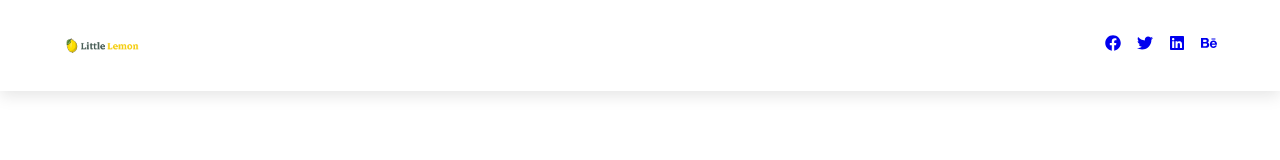
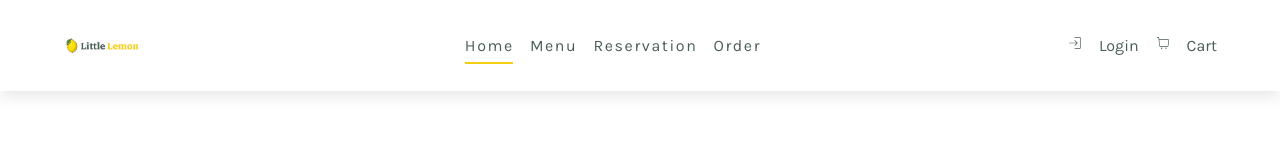
Before and after one commit to shaymk1/Reserve-a-table-react-app, a React (Create React App) app: page / in a window 1280 px wide. Shown: the top 160 px of the page. Built offline with nearby package versions, Linux system fonts and the light colour scheme; a web font is replaced by a local one.

Commit message:
navbar component finally where i want it to be

```diff
--- a/src/App.css
+++ b/src/App.css
@@ -23,8 +23,10 @@
 	--primary-color: #927b07;
 	--tertiary-color: #faeb9e;
 	--white-color: #fff;
+  --black-color: #000;
+  --red-color: hsl(360, 67%, 44%);
 	--light-gray: #d3d3d3;
-    --text-color:#001d38;
+  --text-color:#001d38;
 	/**
    * border-radius
    */
--- a/src/component/Navbar/Navbar.js
+++ b/src/component/Navbar/Navbar.js
@@ -1,56 +1,73 @@
 
 import "./navbar.css";
-import React, { useState, useRef, useEffect } from 'react';
+import { useState, useRef, useEffect } from 'react';
 import { FaBars } from 'react-icons/fa';
-import { links, social } from '../../data';
+import { links, navIcons } from "../../data";
 import logo from "../../../src/images/logo.png";
 import { Link, NavLink } from "react-router-dom";
 
 const Navbar = () => {
  const [showLinks, setShowLinks] = useState(false);
-  const linksContainerRef = useRef(null);
-  const linksRef = useRef(null);
+ //to control the height of the navbar dynamically by using the height of the links
+ const linksContainerRef = useRef(null);//for the links container
+ const linksRef = useRef(null);//for the ul
+
   const toggleLinks = () => {
 		setShowLinks(!showLinks);
-  };
+	}
+  // linksRef.current.getBoundingClientRect
+
   useEffect(() => {
-    const linksHeight = linksRef.current.getBoundingClientRect().height;
+		const linksHeight = linksContainerRef.current.scrollHeight;
 		if (showLinks) {
 			linksContainerRef.current.style.height = `${linksHeight}px`;
 		} else {
-      linksContainerRef.current.style.height = '0px';
+			linksContainerRef.current.style.height = "0px";
 		}
 	}, [showLinks]);
+
+
   return (
 		<nav>
-      <div className='nav-center'>
-        <div className='nav-header'>
+			<div className="nav-center">
+				<div className="nav-header">
 					<Link to="/" className="logo">
-                <img src={logo} className='logo' alt='logo' />
+						<img src={logo} className="logo" alt="logo" />
 					</Link>
 
-          <button className='nav-toggle' onClick={toggleLinks}>
+					<button
+						className="nav-toggle"
+						onClick={toggleLinks}
+					>
 						<FaBars />
 					</button>
 				</div>
-        <div className='links-container' ref={linksContainerRef}>
-          <ul className='links' ref={linksRef}>
+				{/* <div className= {`${showLinks?"links-container show-container" :"links-container" }`}> */}
+				<div className="links-container" ref={linksContainerRef}>
+					<ul className="links" ref={linksRef}>
 						{links.map((link) => {
-              const { id, home, path } = link;
+							const { id, page, path } = link;
 							return (
 								<li key={id}>
-                    <NavLink to={path}>{home}</NavLink>
+									<NavLink
+										to={path}
+										className={({ isActive }) => (isActive ? "active-nav" : "")}
+										end
+									>
+										{page}
+									</NavLink>
 								</li>
 							);
 						})}
 					</ul>
 				</div>
-        <ul className='social-icons'>
-          {social.map((socialIcon) => {
-            const { id, url, icon } = socialIcon;
+				<ul className="nav-icons">
+					{navIcons.map((navIcon) => {
+						const { id, text, url, icon } = navIcon;
 						return (
 							<li key={id}>
-                <a href={url}>{icon}</a>
+								<Link to={url}>{icon}</Link>
+								<Link to={url}>{text}</Link>
 							</li>
 						);
 					})}
--- a/src/component/Navbar/navbar.css
+++ b/src/component/Navbar/navbar.css
@@ -6,7 +6,7 @@ Navbar
 ===============
 */
 nav {
-  /* background: var(--white-color); */
+  background: var(--white-color);
   box-shadow: var(--light-shadow);
 }
 .nav-header {
@@ -17,14 +17,14 @@ nav {
 }
 .nav-toggle {
   font-size: 1.5rem;
-  /* color: var(--clr-primary-5); */
+  color: var(--secondary-color);
   background: transparent;
   border-color: transparent;
   transition: var(--transition);
   cursor: pointer;
 }
 .nav-toggle:hover {
-  /* color: var(--clr-primary-1); */
+  color: var(--red-color);
   transform: rotate(90deg);
 }
 .logo {
@@ -40,11 +40,11 @@ nav {
   transition: var(--transition);
 }
 .links a:hover {
-  /* background: var(--clr-primary-8); */
-  /* color: var(--clr-primary-5); */
+   background: var(--red-color);
+  color: var(--white-color);
   padding-left: 1.5rem;
 }
-.social-icons {
+.nav-icons {
   display: none;
 }
 .links-container {
@@ -52,9 +52,26 @@ nav {
   overflow: hidden;
   transition: var(--transition);
 }
-.show-container {
-  height: 10rem;
+/* .show-container {
+ height: 12rem;
+
+} */
+
+.active-nav {
+	position: relative;
 }
+
+.active-nav::after {
+	content: "";
+	display: block;
+	width: 3rem;
+	height: 0.1rem;
+	background: var(--secondary-color);
+	position: absolute;
+	margin-top: 0.2rem;
+}
+
+/* media queires  (medium and small screens)  1024*/
 @media screen and (min-width: 800px) {
   .nav-center {
     max-width: 1170px;
@@ -83,16 +100,19 @@ nav {
   .links a:hover {
     padding: 0;
     background: transparent;
+    color: var(--red-color);
   }
-  .social-icons {
+  .nav-icons {
     display: flex;
+    align-items: center;
+    justify-content:center;
   }
-  .social-icons a {
+  .nav-icons a {
     margin: 0 0.5rem;
-    /* color: var(--clr-primary-5); */
+    color: var(--main-color);
     transition: var(--transition);
   }
-  .social-icons a:hover {
-    /* color: var(--clr-primary-7); */
+  .nav-icons a:hover {
+    color: var(--red-color);
   }
 }
--- a/src/component/cards/Cards.js
+++ b/src/component/cards/Cards.js
@@ -12,13 +12,16 @@ const Cards = () => {
 							const { id, title, img, description, price } = card;
 							return (
 								<div key={id} className="single-card">
+
 									<img src={img} alt="" className="card-image" />
+
 									<h3>{title}</h3>
 									<p>{description}</p>
 									<p className="price">{price}</p>
 									<Link to="/order" className="btn">
 										Place Order{" "}
 									</Link>
+
 								</div>
 							);
 						})}
--- a/src/component/cards/cards.css
+++ b/src/component/cards/cards.css
@@ -1,30 +1,30 @@
-.card__container{
-    display:grid;
-    grid-template-columns:1fr 1fr;
-    justify-content:space-between;
-    gap: 3rem;
-    align-items:center;
+.card__container {
+	display: grid;
+	grid-template-columns: 1fr 1fr;
+	justify-content: space-between;
+	gap: 3rem;
+	align-items: center;
 }
 
-.cards{
-    display:grid;
-    grid-template-columns:1fr 1fr;
-    justify-content:space-between;
-    gap: 3rem;
-    align-items:center;
+.cards {
+	display: grid;
+	grid-template-columns: 1fr 1fr;
+	justify-content: space-between;
+	gap: 3rem;
+	align-items: center;
 }
 
 .single-card {
 	width: 260px;
 	border-radius: 1rem;
-	box-shadow: 0 5px 15px rgb(0 0 0 / 5%);
+	box-shadow: var(--dark-shadow);
 	margin-bottom: 30px;
 	overflow: hidden;
+    padding:2rem;
 }
 
-.card-image{
-
-    height: 12rem;
+.card-image {
+	height: 12rem;
 	width: 100%;
 	object-fit: cover;
 	border-radius: var(--border-radius);
@@ -32,5 +32,5 @@
 
 .single-card:hover .card-image {
 	transform: scale(1.06);
-    transition:var(--transition);
+	transition: var(--transition);
 }
--- a/src/data.js
+++ b/src/data.js
@@ -3,6 +3,7 @@ import img2 from "./images/greek-salad.jpg";
 import img3 from "./images/pasta-7.jpeg";
 import img4 from "./images/griled-fish.jpg";
 import { FaBehance, FaFacebook, FaLinkedin, FaTwitter } from 'react-icons/fa';
+import { CiLogin, CiShoppingCart } from "react-icons/ci";
 
 export const links = [
 	{
@@ -34,6 +35,8 @@ export const links = [
 		page: "Order",
 		path: "/order",
 	},
+
+
 ];
 
 export const cards = [
@@ -71,6 +74,23 @@ export const cards = [
 ];
 
 
+export const navIcons = [
+	{
+		id: 1,
+		icon: <CiLogin />,
+		url: "/login",
+		text: "Login",
+	},
+	{
+		id: 2,
+		icon: <CiShoppingCart />,
+		url: "/order",
+		text: "Cart",
+	},
+];
+
+
+
 export const social = [
 	{
 		id: 1,
```
Also changed, not shown: src/component/Navbar/Navbar-old-new.js (+69 -48 lines). Lines whose indentation alone changed are shown as unchanged.
